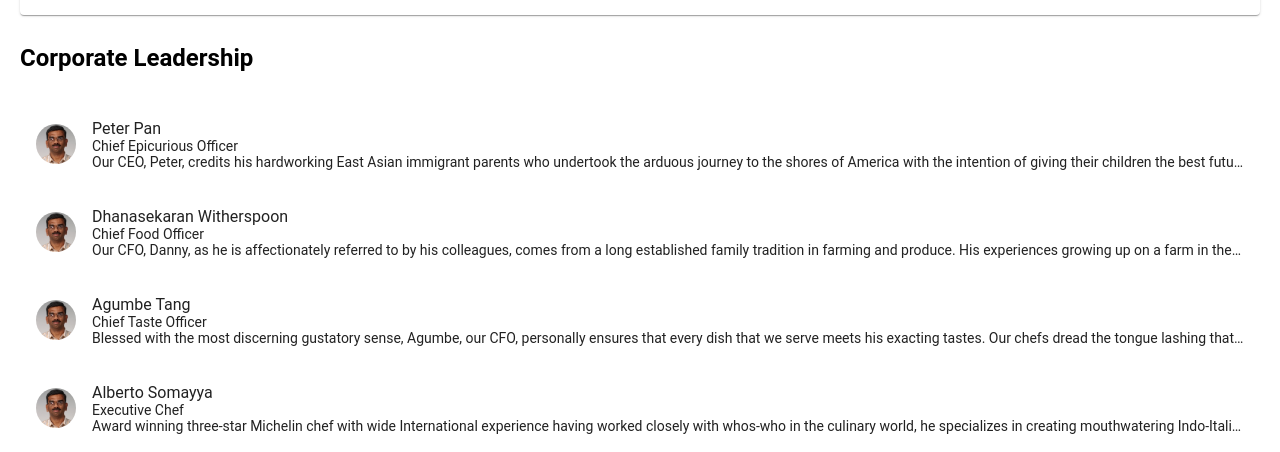
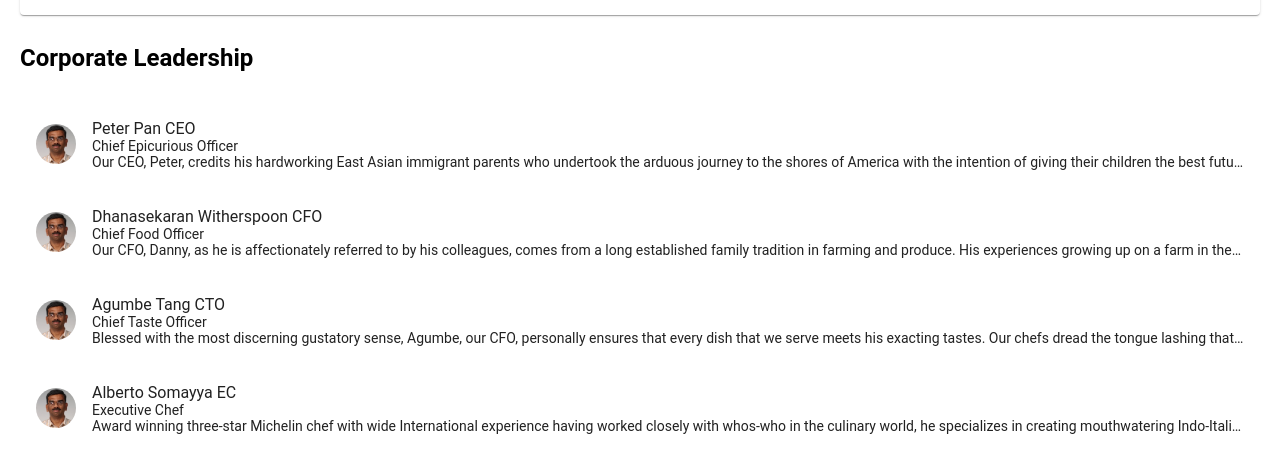
Before and after one commit to Venkatganesh16/Angular-coursera, an Angular app: page /aboutus in a window 1280 px wide. Shown: the part 789-1241 px from the top of the page. Built offline with nearby package versions, Linux system fonts and the light colour scheme.

Commit message:
assignment-2 edit

```diff
--- a/src/app/about/about.component.html
+++ b/src/app/about/about.component.html
@@ -60,7 +60,7 @@
       <mat-list-item *ngFor="let leader of leaders">
         <img mat-list-avatar src={{leader.image}} alt={{leader.name}}>
         <p mat-line>
-          <span> {{leader.name}}</span>
+          <span> {{leader.name}} {{leader.abbr}}</span>
         </p>
         <p mat-line>
           <span> {{leader.designation}}</span>
```
